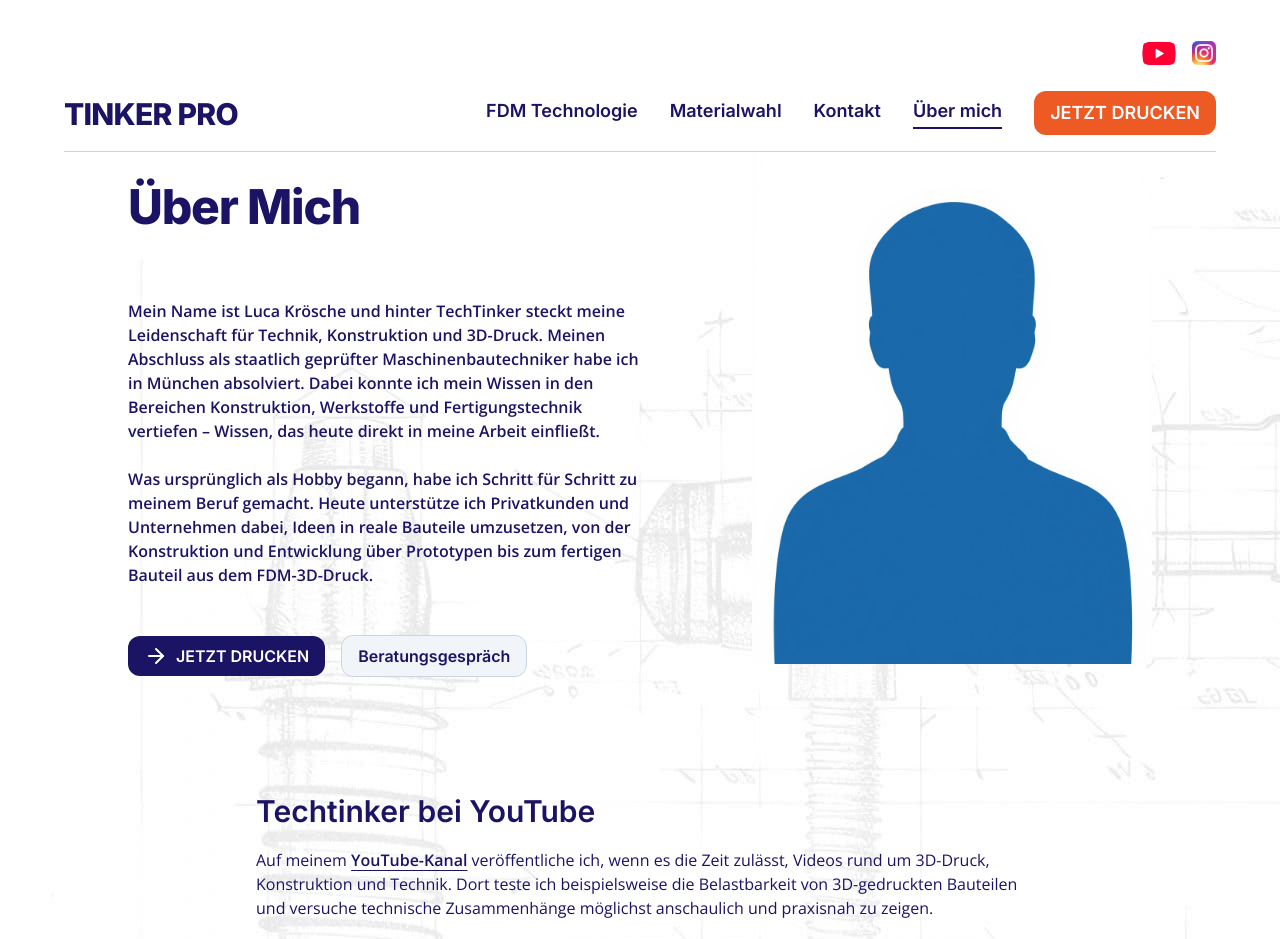
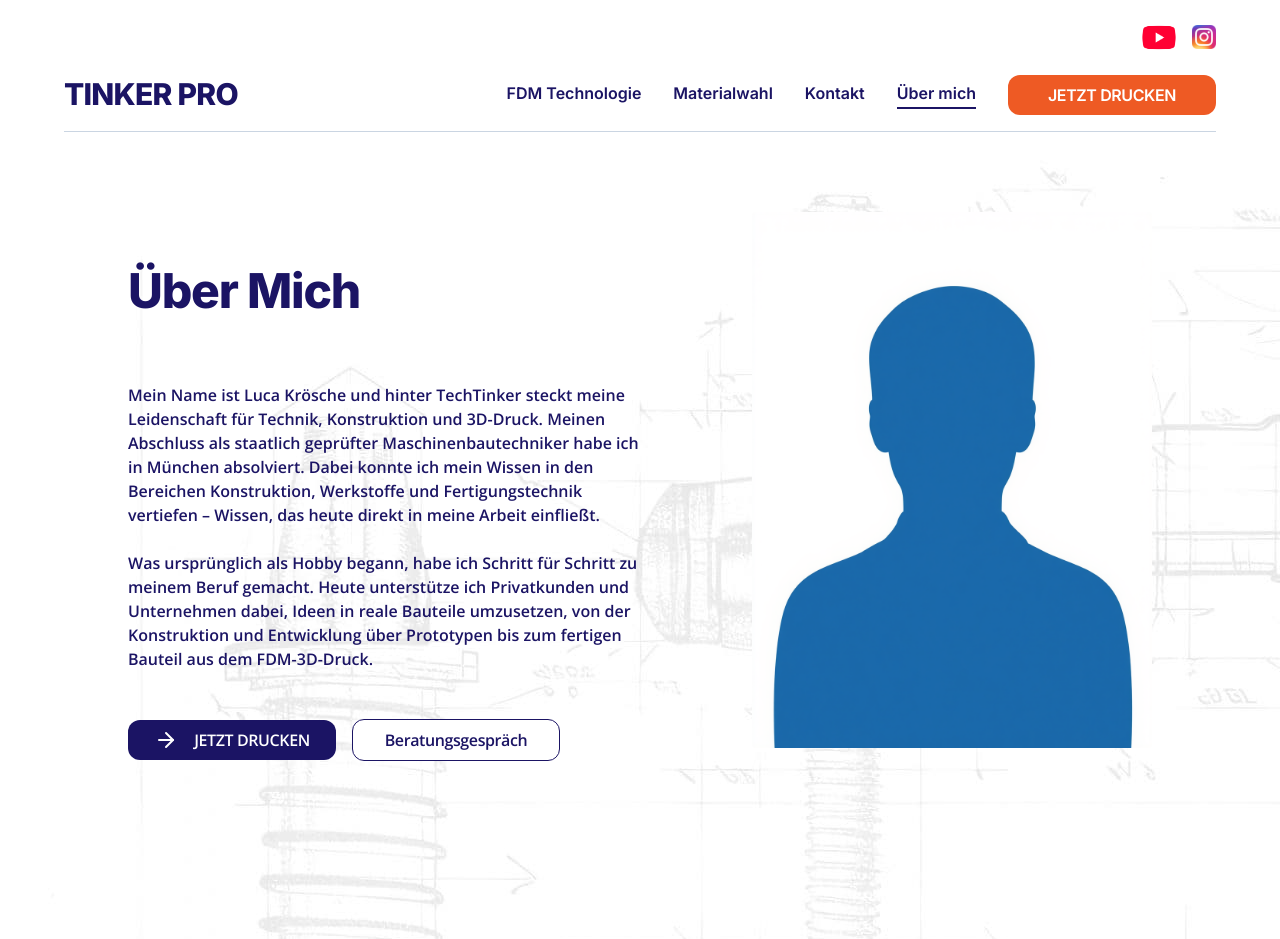
Before and after one commit to dscmari/tinker-professional, a Next.js app: page /ueber-mich in a window 1280 px wide. Shown: the top 939 px of the page. Built offline with nearby package versions, Linux system fonts and the light colour scheme.

Commit message:
minor adjustments

```diff
--- a/app/components/Hero.tsx
+++ b/app/components/Hero.tsx
@@ -30,7 +30,7 @@ export default function Hero({
 
   return (
     <div
-      className={`px-4 sm:px-16 lg:px-32 lg:pt-48 2xl:pt-0 lg:h-[75vh] 2xl:h-screen lg:flex lg:justify-center lg:items-center gap-12 ${className}`}
+      className={`px-4 sm:px-16 lg:px-32 lg:pt-60 xl:pt-40 lg:h-screen lg:flex lg:justify-center lg:items-center gap-12 ${className}`}
     >
       <div className=" mt-16 flex flex-col items-center lg:items-start">
         <h1 className="max-w-4xl lg:!text-5xl/14 !font-extrabold !tracking-tight text-center lg:text-start">
@@ -45,9 +45,9 @@ export default function Hero({
         <p className="hidden md:block mt-4 font-semibold max-w-3xl text-center lg:text-start">
           {subintro}
         </p>
-        <div className="flex flex-col items-center gap-4 lg:flex-row mt-8">
-          <PrintNowBtn hasArrow={true} className="mx-4 lg:mx-0 w-60" />
-          <ContactBtn className=" mx-4 lg:mx-0 w-60" />
+        <div className="flex flex-col items-center gap-4 lg:flex-row mt-8 w-full">
+          <PrintNowBtn hasArrow={true} className="mx-4 lg:mx-0" />
+          <ContactBtn className=" mx-4 lg:mx-0" />
         </div>
       </div>
       <div />
--- a/app/components/Navbar.tsx
+++ b/app/components/Navbar.tsx
@@ -34,7 +34,7 @@ export default function Navbar({ className }: Props) {
 
   return (
     <div
-      className={`z-100 px-4 lg:px-16 pt-4 transition-all duration-300 bg-white ${isScrolled ? "lg:pt-0" : "lg:pt-8"} ${className}`}
+      className={`z-100 px-4 lg:px-16 pt-4 transition-all duration-300 bg-white ${isScrolled ? "lg:pt-0" : "lg:pt-4"} ${className}`}
     >
       {/* mobile */}
       <div className="lg:hidden">
@@ -87,7 +87,9 @@ export default function Navbar({ className }: Props) {
       </div>
       {/* desktop */}
       <div className="">
-        <div className={`flex justify-end items-center gap-2 transition-all duration-300 ${isScrolled ? "pb-0" : "pb-4"}`}>
+        <div
+          className={`flex justify-end items-center gap-2 transition-all duration-300 ${isScrolled ? "pb-0" : "pb-4"}`}
+        >
           <Link href="https://www.youtube.com/@lu.techtinker" target="_blank">
             <Image
               src="/images/yt_icon_red_digital.png"
@@ -127,7 +129,7 @@ export default function Navbar({ className }: Props) {
             </h1>
           </Link>
 
-          <div className="flex items-center text-blue text-lg xl:text-lg font-semibold font-inter lg:gap-4 xl:gap-8 2xl:gap-16">
+          <div className="flex items-center text-blue font-semibold font-inter lg:gap-4 xl:gap-8 2xl:gap-16">
             <Link
               href={"/fdm-technologie/"}
               transitionTypes={["nav-forward"]}
@@ -154,7 +156,7 @@ export default function Navbar({ className }: Props) {
             >
               Über mich
             </Link>
-            <PrintNowBtn className="bg-cta" />
+            <PrintNowBtn className="bg-cta !w-52 font-bold" />
           </div>
         </div>
       </div>
--- a/app/components/btn/ContactBtn.tsx
+++ b/app/components/btn/ContactBtn.tsx
@@ -15,7 +15,7 @@ export default function ContactBtn({ className, content }: Props) {
   return (
     <Link
       href={"/kontakt/"}
-      className={`flex items-center gap-2 justify-center lg:justify-start bg-slate-100 border border-slate-300 text-blue px-4 py-2 font-inter font-semibold rounded-xl hover:shadow-xl lg:w-fit ${className}`}
+      className={`bg-white text-blue hover:bg-sage px-4 py-2  font-semibold tracking-tight rounded-xl whitespace-nowrap hover:shadow-xl w-full xl:w-52 text-center border border-blue ${className}`}
     >
       Beratungsgespräch
     </Link>
--- a/app/components/btn/PrintNowBtn.tsx
+++ b/app/components/btn/PrintNowBtn.tsx
@@ -25,7 +25,7 @@ export default function ContactBtn({ className, content, hasArrow}: Props) {
             ?.scrollIntoView({ behavior: "smooth" });
         }
       }}
-      className={`flex items-center gap-2 justify-center lg:justify-start text-white bg-blue px-4 py-2 font-inter font-semibold rounded-xl hover:shadow-xl lg:w-fit ${className}`}
+      className={`flex items-center justify-center xl:justfiy-start gap-4 bg-blue text-white hover:shadow-xl px-4 py-2  font-semibold tracking-tight rounded-xl whitespace-nowrap hover:shadow-xl w-full xl:w-52 ${className}`}
     >
       {hasArrow &&     <ArrowRight className="shrink-0" /> }
 
--- a/app/ueber-mich/page.tsx
+++ b/app/ueber-mich/page.tsx
@@ -40,10 +40,10 @@ export default function page() {
   return (
     <div style={{ backgroundImage: `url(/images/tool_bg_vertikal.jpg)` }}>
       <Hero title={title} subtitle={subtitle} intro={intro} imgPath={imgPath} />
-      <section className="sm:px-16 lg:px-32 pt-24 lg:pt-48 2xl:pt-0 flex flex-col gap-12 2xl:flex-row 2xl:gap-24 2xl:justify-center lg:items-center">
-        <div className="flex-1 max-w-3xl">
+      <section className="sm:px-16 lg:px-32 pt-24 lg:pt-48 2xl:pt-0 flex flex-col gap-12 xl:flex-row xl:gap-24 xl:justify-center lg:items-center">
+        <div className="flex-1">
           <h1 className="px-4 sm:px-0">Techtinker bei YouTube</h1>
-          <div className="flex flex-col gap-4 ">
+          <div className="flex flex-col gap-4 md-max-w-">
             <p className="px-4 sm:px-0">
               Auf meinem{" "}
               <Link
@@ -67,7 +67,7 @@ export default function page() {
                 alt="Screenshot Youtube Kanal TechTinker"
               />
             </div>
-          <p className="px-4 sm:px-0">
+            <p className="px-4 sm:px-0">
               Auch der Nachwuchs soll dabei nicht zu kurz kommen: Auf meiner
               Experimentier-Webseite finden Kinder und Familien verschiedene
               Experimente mit unterschiedlichen Materialien, die sich mit
```
